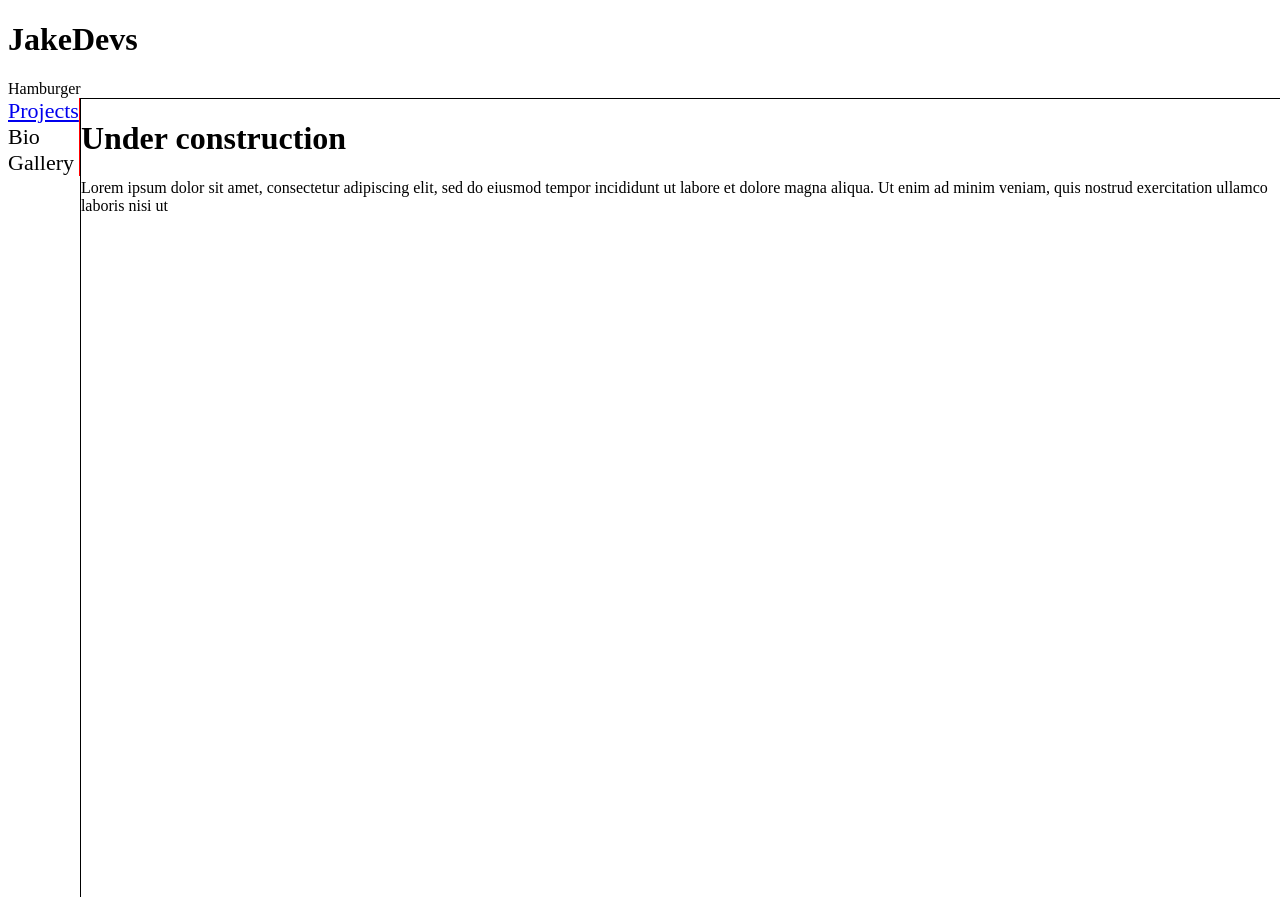
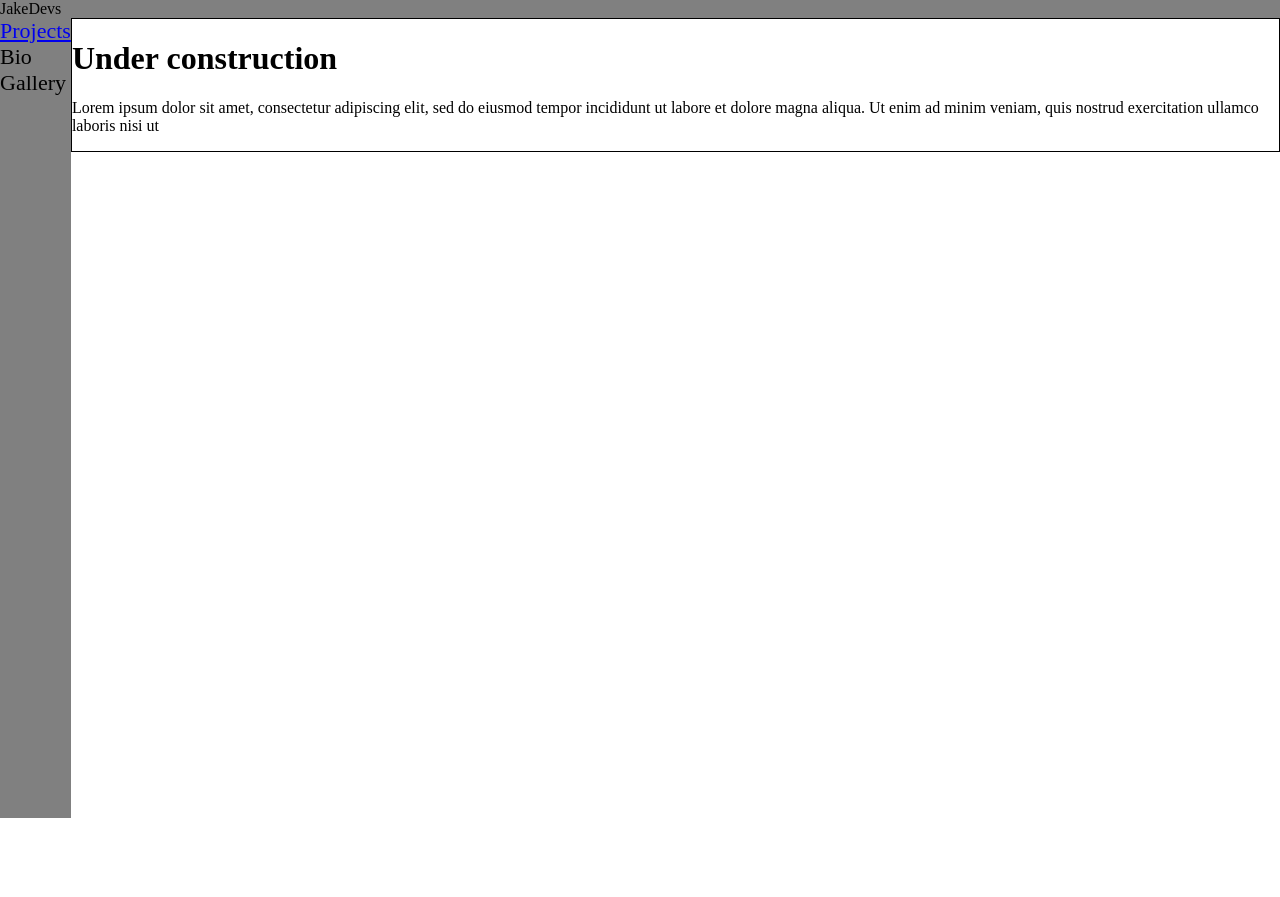
Before and after one commit to jakedevs/developer-profile, a plain HTML site: page index.html in a window 1280 px wide. After the commit the page ends 818 px from the top, so only its background shows below. Drawn offline with Linux system fonts and the light colour scheme.

Commit message:
added background colors

```diff
--- a/index.html
+++ b/index.html
@@ -12,13 +12,12 @@
     <div class="wrapper">
       <div class="wrapheader">
         <header>
-          <h1>JakeDevs</h1>
-          Hamburger
+          JakeDevs
         </header>
       </div>
       <div class="mainwrapper">
         <div class="slideout">
-          <a href="./etch-a-sketch/index.html">Projects</a> <br />
+          <a href="./projects/index.html">Projects</a> <br />
           Bio <br />
           Gallery <br />
         </div>
--- a/style.css
+++ b/style.css
@@ -1,11 +1,17 @@
 html {
   height: 100%;
+  color: black;
   width: 100%;
 }
 
 body {
   height: 100%;
   width: 100%;
+  margin: 0 0 0 0;
+}
+
+header {
+  background-color: gray;
 }
 
 .wrapper {
@@ -13,7 +19,6 @@ body {
 }
 
 main {
-  border: 1px solid black;
 }
 
 .mainwrapper {
@@ -24,5 +29,10 @@ main {
 .slideout {
   font-size: 22px;
   align-self: flex-start;
-  border-right: 1px solid red;
+  background-color: gray;
+  height: 100%;
 }
+
+.content {
+  border: 1px solid black;
+}
```
